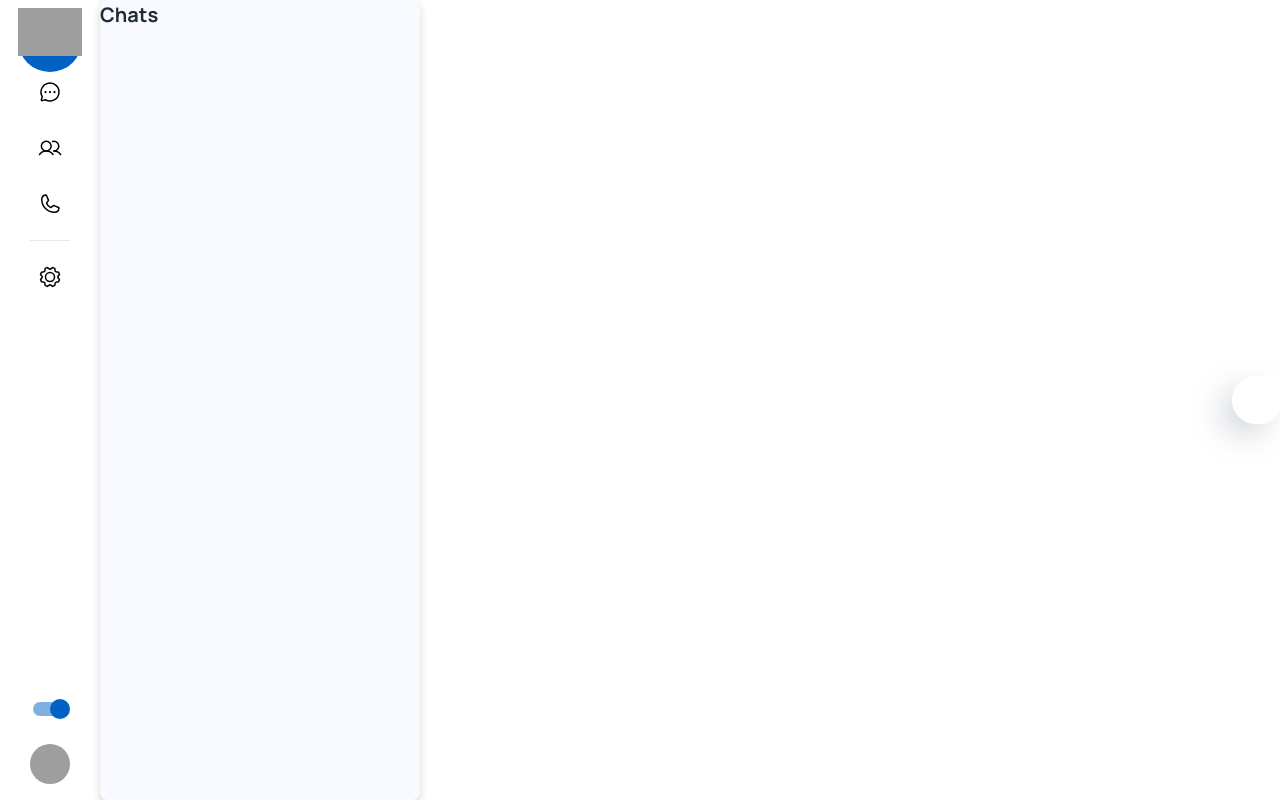
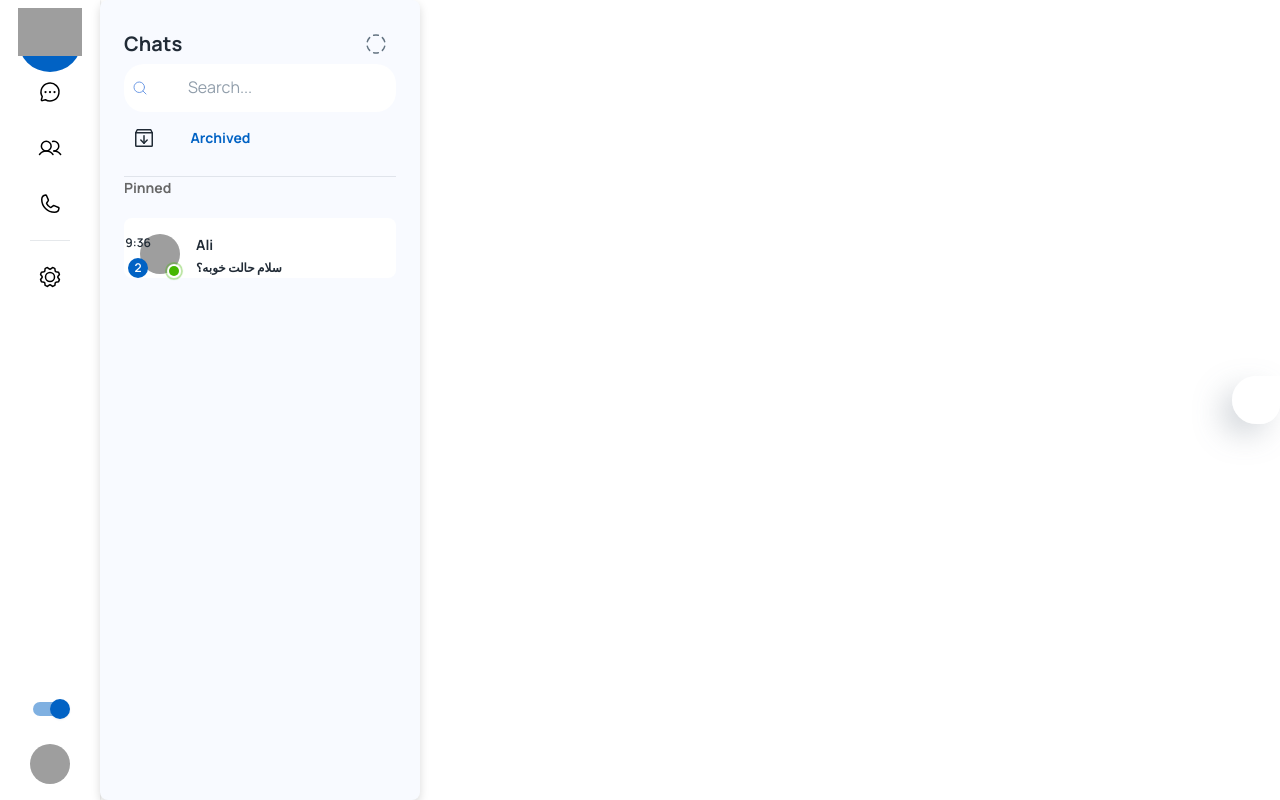
Before and after one commit to BlackProgrammer-prog/ProjectAP, a React (Create React App) app in the folder Frontend/: page /app in a window 1280 px wide. Built offline with nearby package versions, Linux system fonts and the light colour scheme; grey boxes are pictures that could not be loaded; some icons are missing.

Commit message:
Add chat display

```diff
--- a/Frontend/src/pages/dashboard/Chats.js
+++ b/Frontend/src/pages/dashboard/Chats.js
@@ -1,5 +1,112 @@
-import { Box, IconButton, Stack, Typography } from '@mui/material';
+import { alpha, Avatar, Badge, Box, Button, Divider, IconButton, InputBase, Stack, styled, Typography } from '@mui/material';
+import { ArchiveBox, CircleDashed, MagnifyingGlass, Rows } from 'phosphor-react';
 import React from 'react';
+import { faker } from '@faker-js/faker';
+
+
+
+
+const avatar = faker.image.avatar()
+
+const Search = styled("div")(({ theme }) => ({
+    position: 'relative',
+    borderRadius: 20,
+    backgroundColor: alpha(theme.palette.background.paper, 1),
+    marginRight: theme.spacing(2),
+    marginLeft: 0,
+    width: "100%",
+    display: 'flex',  // تغییر به فلت برای قرار گرفتن آیکون و ورودی کنار هم
+    alignItems: 'center'  // برای هم‌راستا کردن آیکون و ورودی
+}));
+
+const SearchIconWrapper = styled('div')(({ theme }) => ({
+    padding: theme.spacing(0, 1),  // کمی فضا برای آیکون
+    display: 'flex',
+    alignItems: 'center',
+    justifyContent: 'center'
+}));
+
+const StyledInputBase = styled(InputBase)(({ theme }) => ({
+    color: 'inherit',
+    padding: theme.spacing(1, 1, 1, 2),  // اضافه کردن پدینگ چپ بیشتر
+    width: "100%",
+    '& .MuiInputBase-input': {
+        paddingLeft: theme.spacing(2),  // فاصله بیشتر از آیکون
+    }
+}));
+
+
+const StyledBadge = styled(Badge)(({ theme }) => ({
+    '& .MuiBadge-badge': {
+        backgroundColor: '#44b700',
+        color: '#44b700',
+        boxShadow: `0 0 0 2px ${theme.palette.background.paper}`,
+        '&::after': {
+            position: 'absolute',
+            top: 0,
+            left: 0,
+            width: '100%',
+            height: '100%',
+            borderRadius: '50%',
+            animation: 'ripple 1.2s infinite ease-in-out',
+            border: '1px solid currentColor',
+            content: '""',
+        },
+    },
+    '@keyframes ripple': {
+        '0%': {
+            transform: 'scale(.8)',
+            opacity: 1,
+        },
+        '100%': {
+            transform: 'scale(2.4)',
+            opacity: 0,
+        },
+    },
+}));
+
+const ChatElement = () => {
+    return (
+        <Box sx={{
+            width: "100%",
+            height: 60,
+            backgroundColor: "#fff",
+            borderRadius: 1
+        }} p={2}>
+            <Stack direction={'row'} alignItems={'center'} justifyContent={'space-between'}>
+                <Stack direction={'row'} spacing={2}>
+                    <StyledBadge overlap="circular"
+                        anchorOrigin={{ vertical: 'bottom', horizontal: 'right' }}
+                        variant="dot">
+                        <Avatar src={avatar} />
+                    </StyledBadge>
+                    <Stack spacing={0.3}>
+                        <Typography variant='subtitle2'>
+                            Ali
+                        </Typography>
+                        <Typography variant='caption'>
+                            سلام حالت خوبه؟
+                        </Typography>
+                    </Stack>
+                    <Stack spacing={2} alignItems={'center'} sx={{
+                        position: 'fixed',
+                        right: 1129
+                    }}>
+                        <Typography sx={{ fontWeight: 600 }} variant='caption'>
+                            9:36
+                        </Typography>
+                        <Badge color='primary' badgeContent={2}>
+
+                        </Badge>
+
+                    </Stack>
+                </Stack>
+            </Stack>
+        </Box>
+    )
+}
+
+
 
 const Chats = () => {
     return (
@@ -15,15 +122,48 @@ const Chats = () => {
                     boxShadow: '0px 4px 10px rgba(0, 0, 0, 0.15)',
                     borderRadius: '8px'
                 }}>
-                    <Stack>
+                <Stack sx={{ padding: 3 }}>
+                    <Stack direction={'row'} alignItems={'center'} justifyContent={'space-between'}>
                         <Typography variant='h5'>
                             Chats
                         </Typography>
                         <IconButton>
-
+                            <CircleDashed />
                         </IconButton>
                     </Stack>
+                    <Stack sx={{ width: "100%" }}>
+                        <Search spacing={2}>
+                            <SearchIconWrapper>
+                                <MagnifyingGlass color='#709CE6' />
+                            </SearchIconWrapper>
+                            <StyledInputBase placeholder='Search...' />
+                        </Search>
+                    </Stack>
+                    <Stack spacing={2.5}>
+                        <Stack direction={'row'} alignItems={'center'} spacing={3.3} sx={{
+                            paddingTop: 1,
+                            paddingLeft: 1,
+                            paddingBottom: 0
+                        }}>
+                            <ArchiveBox size={24} />
+                            <Button>
+                                Archived
+                            </Button>
+                        </Stack>
+                        <Divider />
+                    </Stack>
+                    <Stack direction={"column"}>
+                        <Stack spacing={2.4}>
+                            <Typography variant='subtitle2' sx={{
+                                color: '#676767'
+                            }}>
+                                Pinned
+                            </Typography>
+                            <ChatElement />
+                        </Stack>
 
+                    </Stack>
+                </Stack>
             </Box>
         </div>
     );
```
